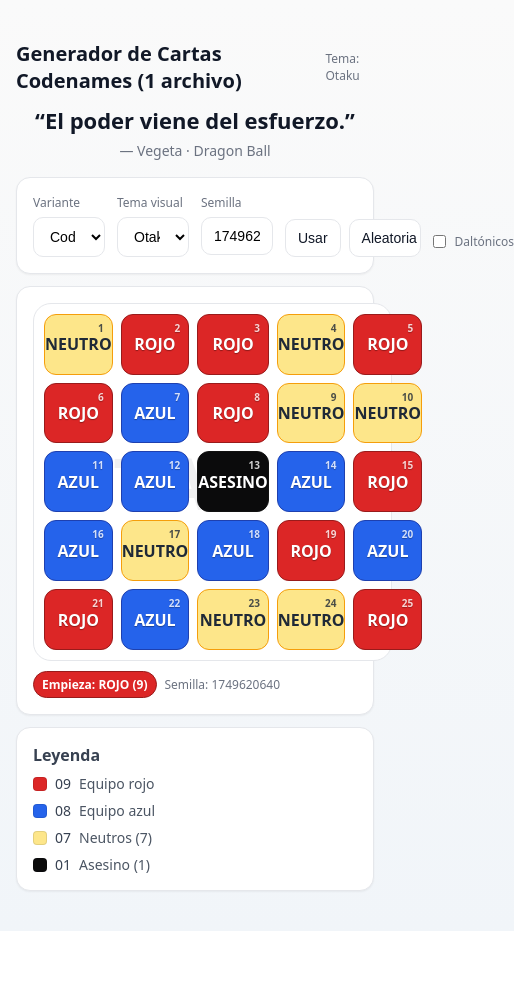
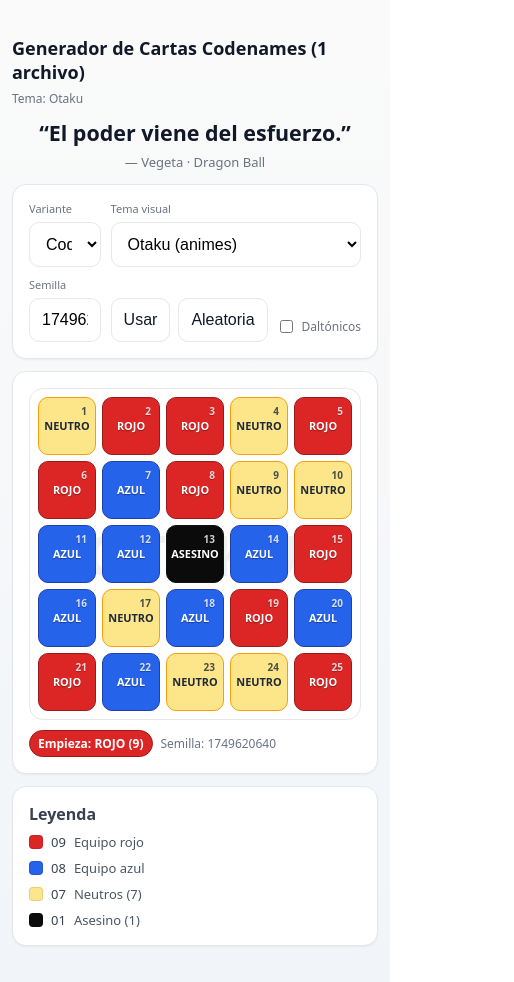
Before and after one commit to Sasha1404/Codenames, a plain HTML site: page index.html in a window 390 px wide. Shown: the whole page, 514 px wide, since content can reach past the window. Before the commit the page ends 931 px from the top, so only its background shows below. Drawn offline with Linux system fonts and the light colour scheme.

Commit message:
Add files via upload

```diff
--- a/index.html
+++ b/index.html
@@ -62,6 +62,27 @@
 
     .quote { font-size:22px; color:#111827; line-height:1.35; font-weight:700; text-align:center; margin:6px 0 16px 0; }
     .quote small { display:block; margin-top:6px; color: var(--muted); font-weight:500; font-size:14px; }
+
+    /* ——— Responsive móvil ——— */
+    @media (max-width: 680px){
+      .container{ padding:12px; }
+      header{ flex-direction:column; align-items:flex-start; gap:6px; }
+      h1{ font-size:18px; }
+      .controls{ grid-template-columns: 1fr 1fr; gap:10px; }
+      .controls label{ font-size:11px; }
+      select, input[type="text"], button{ padding:12px; font-size:16px; /* mejor accesibilidad táctil */ }
+      .board{ width:100%; max-width:100%; grid-gap:6px; padding:8px; border-radius:14px; }
+      .cell{ border-radius:10px; font-size:clamp(10px, 2.8vw, 14px); }
+      .cell .idx{ font-size:10px; }
+      .watermark{ font-size:clamp(28px, 16vw, 56px); letter-spacing:6px; }
+      .quote{ font-size:clamp(16px, 5.5vw, 22px); margin:8px 0 12px 0; }
+      .quote small{ font-size:13px; }
+      .legend{ font-size:13px; }
+    }
+    @media (max-width: 380px){
+      .controls{ grid-template-columns: 1fr; }
+      .badge{ font-size:11px; }
+    }
   </style>
 </head>
 <body>
@@ -513,6 +534,9 @@ el$('cbToggle', (x)=> x.onchange = ()=>{ state.cb = x.checked; draw(); });
   else { document.getElementById('seedInput').value = String(state.seed); }
   draw();
 })();
+
+// Pequeño ajuste: evitar que iOS haga zoom al enfocar inputs (suaviza con blur al generar)
+el$('useSeed', (x)=> x.addEventListener('click', ()=>{ document.activeElement && document.activeElement.blur && document.activeElement.blur(); }));
 </script>
 </body>
 </html>
```
